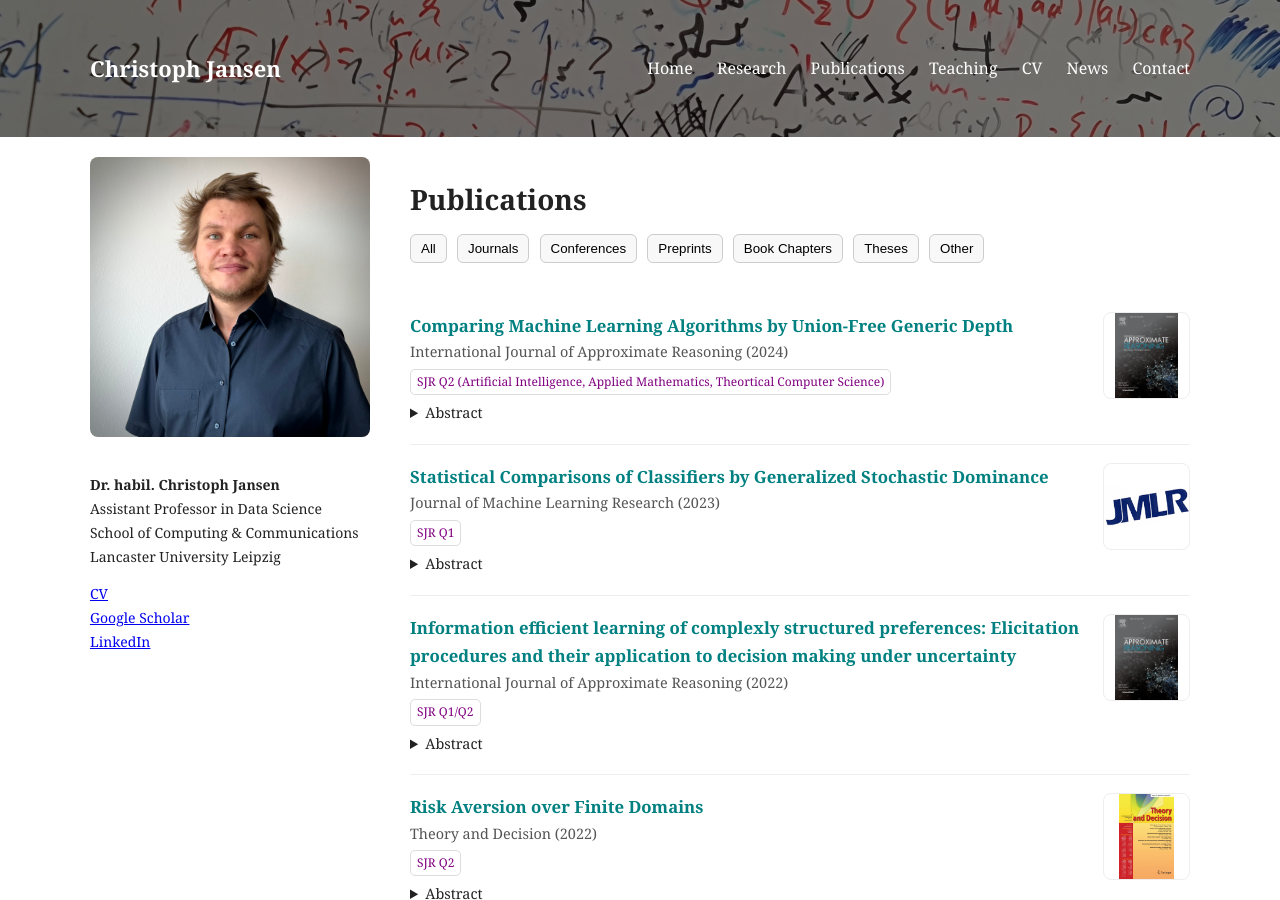
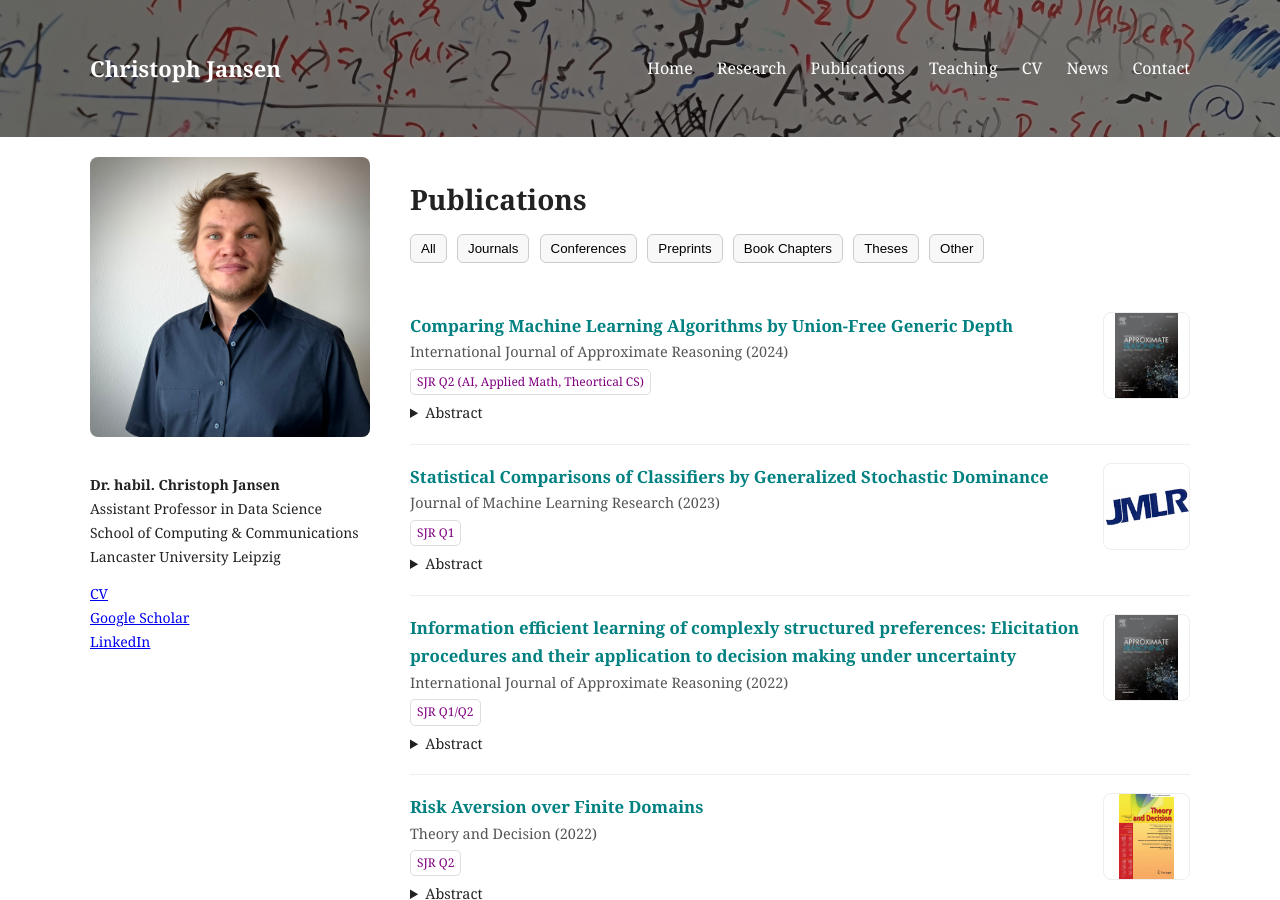
Before and after one commit to jansenc/jansenc.github.io, a Jekyll site: the page built from publications/index.md, in a window 1280 px wide and 900 px high. Built offline with Jekyll 4.4.1, drawn with Linux system fonts in a browser that asks for light colours.

Commit message:
Update index.md

```diff
--- a/publications/index.md
+++ b/publications/index.md
@@ -103,7 +103,7 @@ function filterPubs(type) {
   <div class="pub-left">
     <div class="pub-title"><b><a href="https://doi.org/10.1016/j.ijar.2024.109166" class="paper-link">Comparing Machine Learning Algorithms by Union-Free Generic Depth</a></b></div>
     <div class="pub-meta">International Journal of Approximate Reasoning (2024)</div>
-    <span class="tag">SJR Q2 (Artificial Intelligence, Applied Mathematics, Theortical Computer Science)</span>
+    <span class="tag">SJR Q2 (AI, Applied Math, Theortical CS)</span>
 
     <details><summary>Abstract</summary>
       We propose a framework for descriptively analyzing sets of partial orders based on the concept of depth functions. Despite intensive studies in linear and metric spaces, there is very little discussion on depth functions for non-standard data types such as partial orders. We introduce an adaptation of the well-known simplicial depth to the set of all partial orders, the union-free generic (ufg) depth. Moreover, we utilize our ufg depth for a comparison of machine learning algorithms based on multidimensional performance measures. Concretely, we provide two examples of classifier comparisons on samples of standard benchmark data sets. Our results demonstrate promisingly the wide variety of different analysis approaches based on ufg methods. Furthermore, the examples outline that our approach differs substantially from existing benchmarking approaches, and thus adds a new perspective to the vivid debate on classifier comparison.
```
